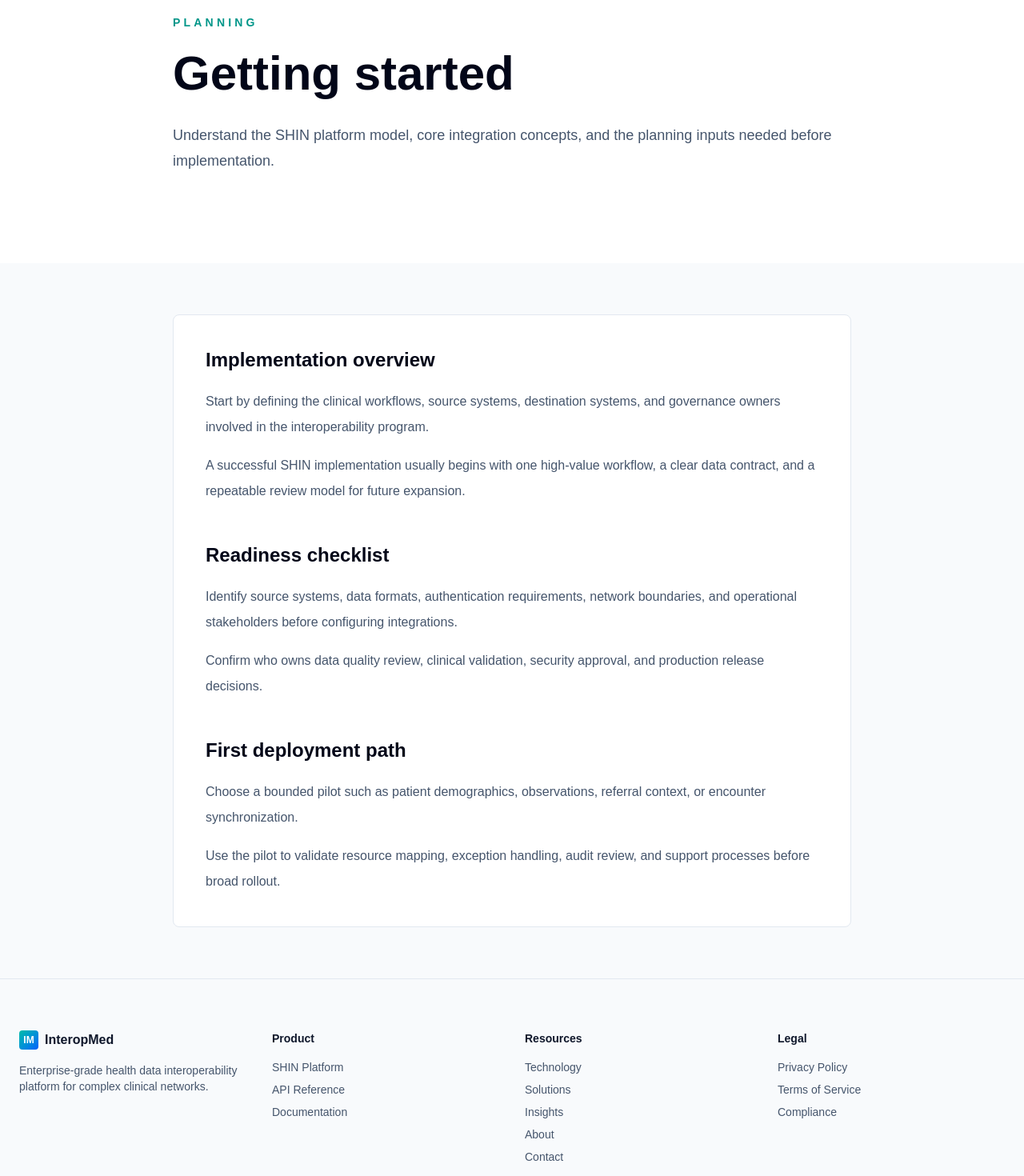
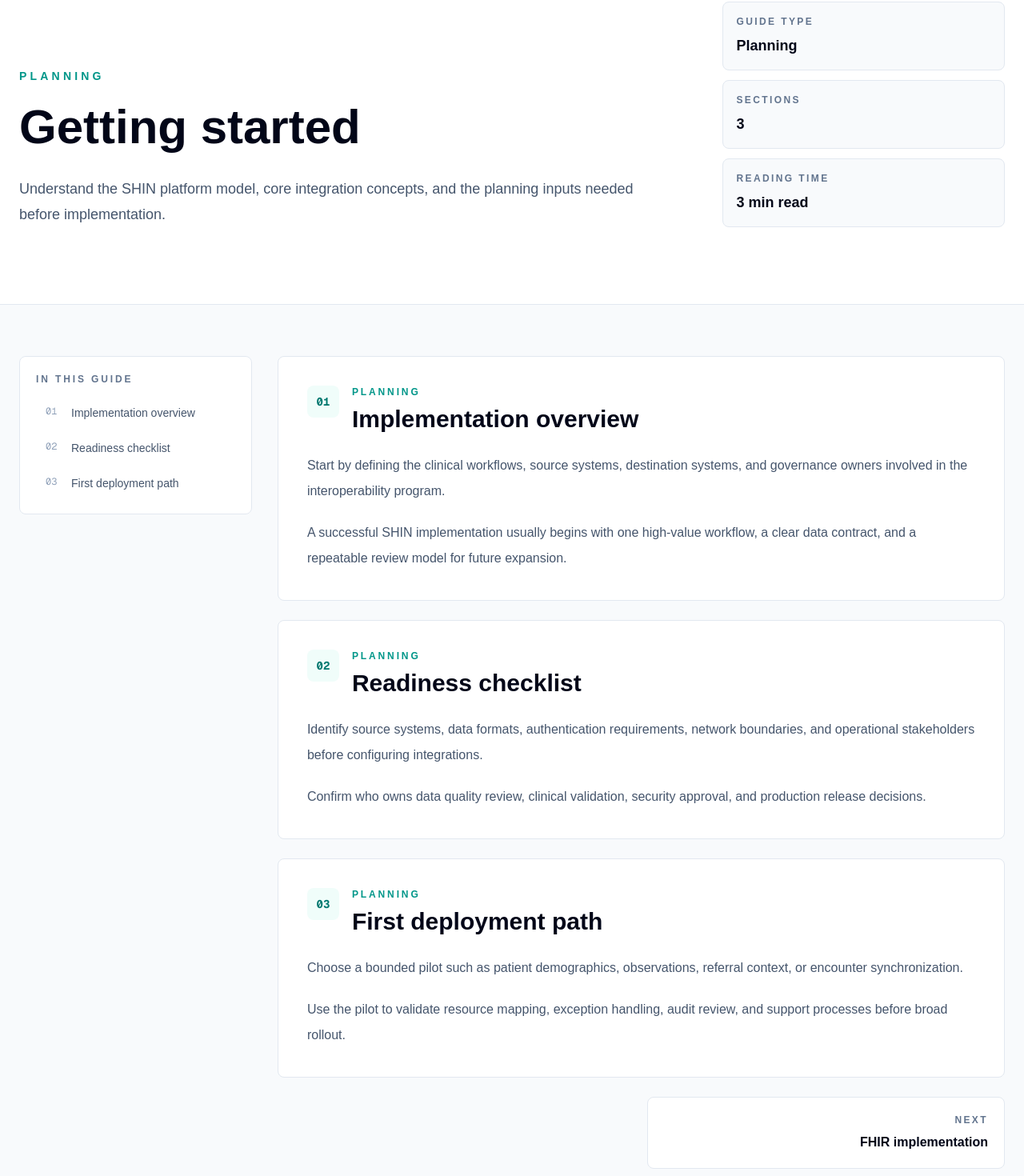
Before and after one commit to interopmed/interopmed, a Next.js app: page /documentation/getting-started in a window 1280 px wide. Shown: the part 217-1687 px from the top of the page at 80% size. Built offline with nearby package versions, Linux system fonts and the light colour scheme.

Commit message:
Update Documentation pages layout

```diff
--- a/src/app/documentation/[slug]/page.tsx
+++ b/src/app/documentation/[slug]/page.tsx
@@ -3,6 +3,13 @@ import { notFound } from 'next/navigation'
 import Footer from '@/components/Footer'
 import Navbar from '@/components/Navbar'
 import { documentationGuides, getDocumentationGuide } from '@/lib/documentation'
+
+function sectionId(value: string) {
+  return value
+    .toLowerCase()
+    .replace(/[^a-z0-9]+/g, '-')
+    .replace(/^-+|-+$/g, '')
+}
 
 export function generateStaticParams() {
   return documentationGuides.map((guide) => ({
@@ -34,40 +41,107 @@ export default async function DocumentationGuidePage({ params }: PageProps<'/doc
     notFound()
   }
 
+  const guideIndex = documentationGuides.findIndex((item) => item.slug === guide.slug)
+  const previousGuide = guideIndex > 0 ? documentationGuides[guideIndex - 1] : null
+  const nextGuide = guideIndex < documentationGuides.length - 1 ? documentationGuides[guideIndex + 1] : null
+  const readingTime = `${Math.max(
+    3,
+    Math.ceil(guide.sections.flatMap((section) => section.body).join(' ').split(/\s+/).length / 180)
+  )} min read`
+
   return (
     <>
       <Navbar />
       <main>
-        <section className="bg-white py-20 dark:bg-slate-950 md:py-28">
-          <div className="mx-auto max-w-4xl px-6">
+        <section className="border-b border-slate-200 bg-white py-16 dark:border-slate-800 dark:bg-slate-950 md:py-24">
+          <div className="mx-auto max-w-7xl px-6">
             <Link
               href="/documentation"
-              className="mb-8 inline-block text-sm font-semibold text-teal-600 hover:text-teal-700 dark:text-teal-400 dark:hover:text-teal-300"
+              className="mb-8 inline-block text-sm font-semibold text-teal-600 transition hover:text-teal-700 dark:text-teal-400 dark:hover:text-teal-300"
             >
               Back to documentation
             </Link>
+            <div className="grid gap-10 lg:grid-cols-[1fr_0.42fr] lg:items-end">
+              <div>
                 <p className="mb-4 text-sm font-semibold uppercase tracking-[0.3em] text-teal-600 dark:text-teal-400">
                   {guide.category}
                 </p>
-            <h1 className="mb-6 text-4xl font-bold leading-tight text-slate-950 dark:text-white md:text-6xl">
+                <h1 className="mb-6 max-w-4xl text-4xl font-bold leading-tight text-slate-950 dark:text-white md:text-6xl">
                   {guide.title}
                 </h1>
-            <p className="text-lg leading-8 text-slate-600 dark:text-slate-300">
+                <p className="max-w-3xl text-lg leading-8 text-slate-600 dark:text-slate-300">
                   {guide.description}
                 </p>
               </div>
+
+              <div className="grid gap-3 sm:grid-cols-3 lg:grid-cols-1">
+                {[
+                  { label: 'Guide type', value: guide.category },
+                  { label: 'Sections', value: String(guide.sections.length) },
+                  { label: 'Reading time', value: readingTime },
+                ].map((item) => (
+                  <div
+                    key={item.label}
+                    className="rounded-lg border border-slate-200 bg-slate-50 p-4 dark:border-slate-800 dark:bg-slate-900"
+                  >
+                    <p className="text-xs font-semibold uppercase tracking-[0.2em] text-slate-500 dark:text-slate-400">
+                      {item.label}
+                    </p>
+                    <p className="mt-2 text-lg font-bold text-slate-950 dark:text-white">
+                      {item.value}
+                    </p>
+                  </div>
+                ))}
+              </div>
+            </div>
+          </div>
         </section>
 
-        <section className="bg-slate-50 py-16 dark:bg-slate-900">
-          <div className="mx-auto max-w-4xl px-6">
-            <div className="rounded-lg border border-slate-200 bg-white p-6 dark:border-slate-800 dark:bg-slate-950 md:p-10">
-              <div className="space-y-12">
-                {guide.sections.map((section) => (
-                  <section key={section.heading}>
-                    <h2 className="mb-5 text-2xl font-bold text-slate-950 dark:text-white">
+        <section className="bg-slate-50 py-12 dark:bg-slate-900 md:py-16">
+          <div className="mx-auto grid max-w-7xl gap-8 px-6 lg:grid-cols-[0.32fr_1fr]">
+            <aside className="lg:sticky lg:top-24 lg:self-start">
+              <div className="rounded-lg border border-slate-200 bg-white p-5 dark:border-slate-800 dark:bg-slate-950">
+                <p className="mb-4 text-xs font-semibold uppercase tracking-[0.24em] text-slate-500 dark:text-slate-400">
+                  In this guide
+                </p>
+                <nav className="space-y-2">
+                  {guide.sections.map((section, index) => (
+                    <a
+                      key={section.heading}
+                      href={`#${sectionId(section.heading)}`}
+                      className="grid grid-cols-[2rem_1fr] rounded-lg px-3 py-2 text-sm text-slate-600 transition hover:bg-slate-50 hover:text-teal-700 dark:text-slate-400 dark:hover:bg-slate-900 dark:hover:text-teal-300"
+                    >
+                      <span className="font-mono text-xs text-slate-400">
+                        {String(index + 1).padStart(2, '0')}
+                      </span>
+                      <span>{section.heading}</span>
+                    </a>
+                  ))}
+                </nav>
+              </div>
+            </aside>
+
+            <div className="space-y-6">
+              {guide.sections.map((section, index) => (
+                <section
+                  key={section.heading}
+                  id={sectionId(section.heading)}
+                  className="scroll-mt-28 rounded-lg border border-slate-200 bg-white p-6 dark:border-slate-800 dark:bg-slate-950 md:p-9"
+                >
+                  <div className="mb-6 flex items-start gap-4">
+                    <span className="flex h-10 w-10 shrink-0 items-center justify-center rounded-lg bg-teal-50 font-mono text-sm font-bold text-teal-700 dark:bg-teal-950/50 dark:text-teal-300">
+                      {String(index + 1).padStart(2, '0')}
+                    </span>
+                    <div>
+                      <p className="mb-2 text-xs font-semibold uppercase tracking-[0.24em] text-teal-600 dark:text-teal-400">
+                        {guide.category}
+                      </p>
+                      <h2 className="text-2xl font-bold text-slate-950 dark:text-white md:text-3xl">
                         {section.heading}
                       </h2>
-                    <div className="space-y-4">
+                    </div>
+                  </div>
+                  <div className="space-y-5">
                     {section.body.map((paragraph) => (
                       <p
                         key={paragraph}
@@ -79,6 +153,33 @@ export default async function DocumentationGuidePage({ params }: PageProps<'/doc
                   </div>
                 </section>
               ))}
+
+              <div className="grid gap-4 md:grid-cols-2">
+                {previousGuide ? (
+                  <Link
+                    href={`/documentation/${previousGuide.slug}`}
+                    className="rounded-lg border border-slate-200 bg-white p-5 transition hover:border-teal-400 dark:border-slate-800 dark:bg-slate-950 dark:hover:border-teal-500"
+                  >
+                    <p className="mb-2 text-xs font-semibold uppercase tracking-[0.2em] text-slate-500 dark:text-slate-400">
+                      Previous
+                    </p>
+                    <p className="font-bold text-slate-950 dark:text-white">{previousGuide.title}</p>
+                  </Link>
+                ) : (
+                  <div />
+                )}
+
+                {nextGuide && (
+                  <Link
+                    href={`/documentation/${nextGuide.slug}`}
+                    className="rounded-lg border border-slate-200 bg-white p-5 transition hover:border-teal-400 dark:border-slate-800 dark:bg-slate-950 dark:hover:border-teal-500 md:text-right"
+                  >
+                    <p className="mb-2 text-xs font-semibold uppercase tracking-[0.2em] text-slate-500 dark:text-slate-400">
+                      Next
+                    </p>
+                    <p className="font-bold text-slate-950 dark:text-white">{nextGuide.title}</p>
+                  </Link>
+                )}
               </div>
             </div>
           </div>
```
Lines whose indentation alone changed are shown as unchanged.
